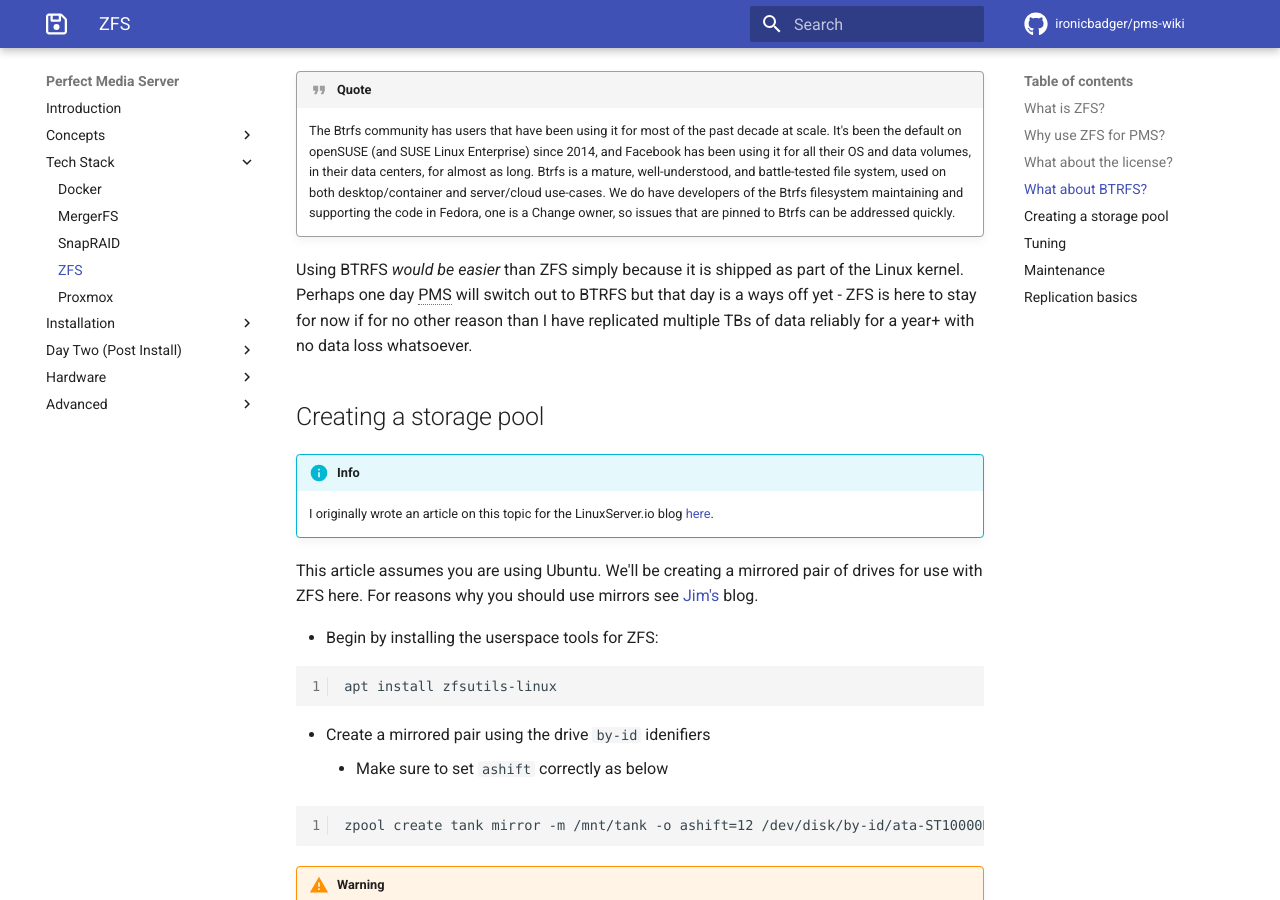
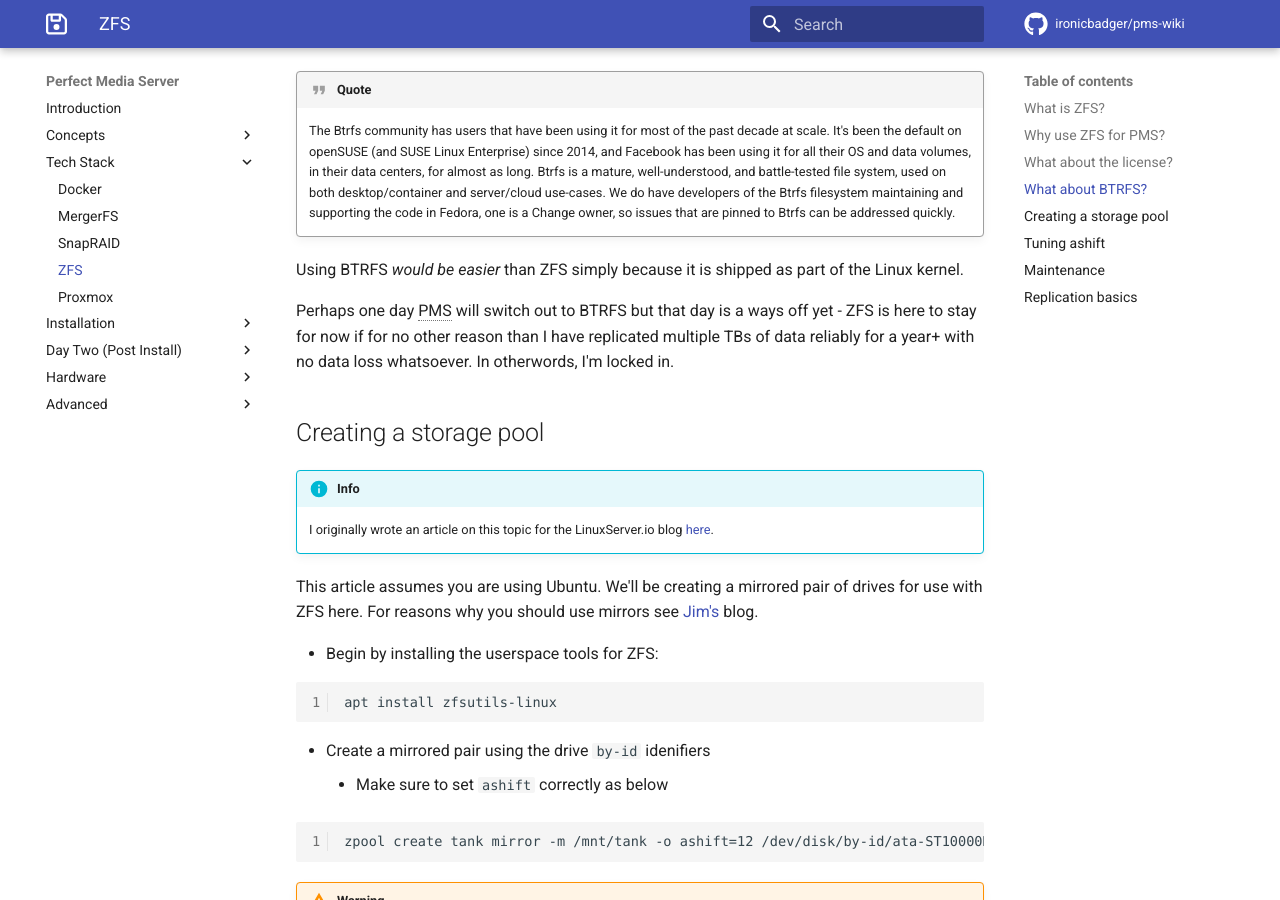
Before and after one commit to ironicbadger/pms-wiki, an MkDocs documentation site: the page built from docs/tech-stack/zfs.md, in a window 1280 px wide and 900 px high, scrolled down 2460 px. Built offline with MkDocs 1.6.1 and Material for MkDocs 9.7.7, drawn with Linux system fonts in a browser that asks for light colours; some web fonts are replaced; comment, search, counter and statistics services are not loaded.

Commit message:
small tweak

````diff
--- a/docs/tech-stack/zfs.md
+++ b/docs/tech-stack/zfs.md
@@ -55,7 +55,9 @@ Fedora recently adopted[^6] BTRFS as the default so it must be ready for primeti
 !!! quote
     The Btrfs community has users that have been using it for most of the past decade at scale. It's been the default on openSUSE (and SUSE Linux Enterprise) since 2014, and Facebook has been using it for all their OS and data volumes, in their data centers, for almost as long. Btrfs is a mature, well-understood, and battle-tested file system, used on both desktop/container and server/cloud use-cases. We do have developers of the Btrfs filesystem maintaining and supporting the code in Fedora, one is a Change owner, so issues that are pinned to Btrfs can be addressed quickly.
 
-Using BTRFS *would be easier* than ZFS simply because it is shipped as part of the Linux kernel. Perhaps one day PMS will switch out to BTRFS but that day is a ways off yet - ZFS is here to stay for now if for no other reason than I have replicated multiple TBs of data reliably for a year+ with no data loss whatsoever.
+Using BTRFS *would be easier* than ZFS simply because it is shipped as part of the Linux kernel.
+
+Perhaps one day PMS will switch out to BTRFS but that day is a ways off yet - ZFS is here to stay for now if for no other reason than I have replicated multiple TBs of data reliably for a year+ with no data loss whatsoever. In otherwords, I'm locked in.
 
 ## Creating a storage pool
 
@@ -137,7 +139,7 @@ tank/fuse/audiobooks@20190502-0900   317M      -  83.6G  -
 $ zfs create -o mountpoint=/mnt/point tank/dataset/to/mount
 ```
 
-## Tuning
+## Tuning ashift
 
 Jim Salter's blog at jrs-s.net[^7] has a number of excellent posts about ZFS including some about tuning in addition to his Ars Technica article [^8].
 
````
